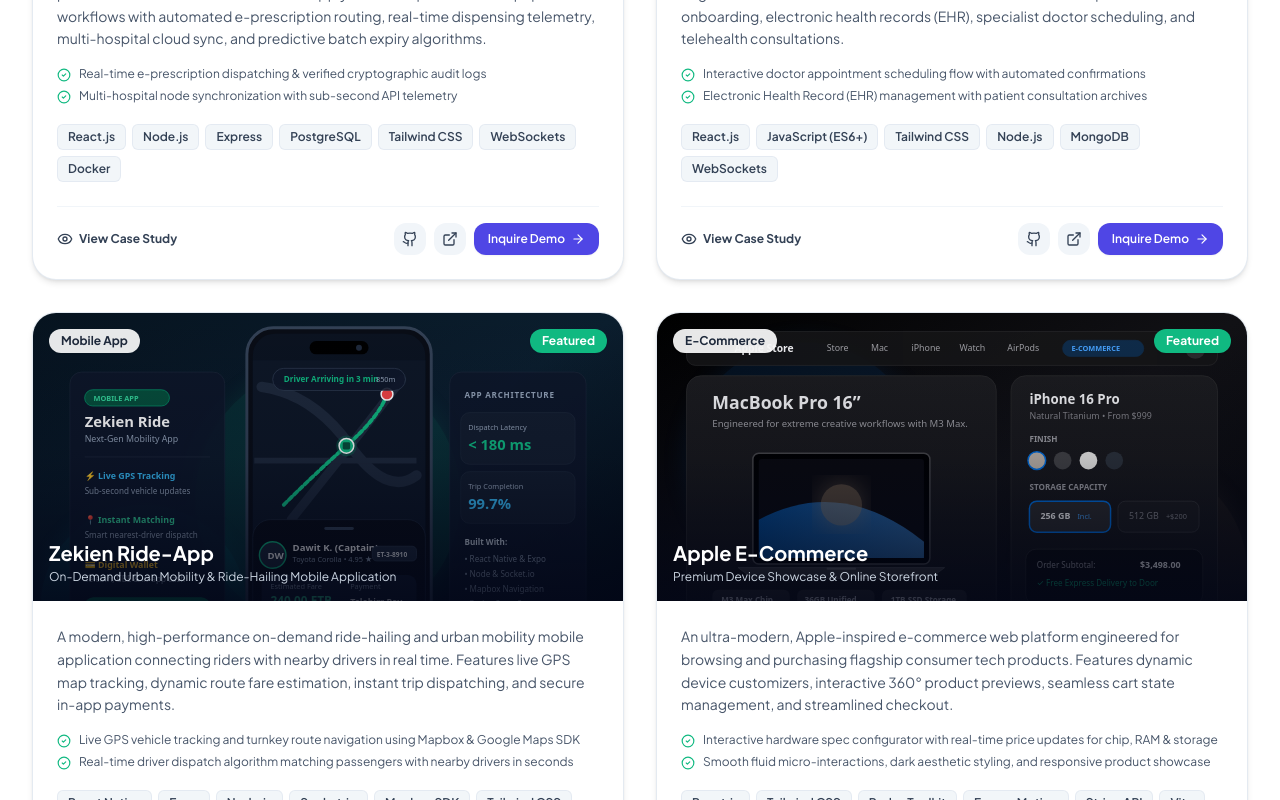
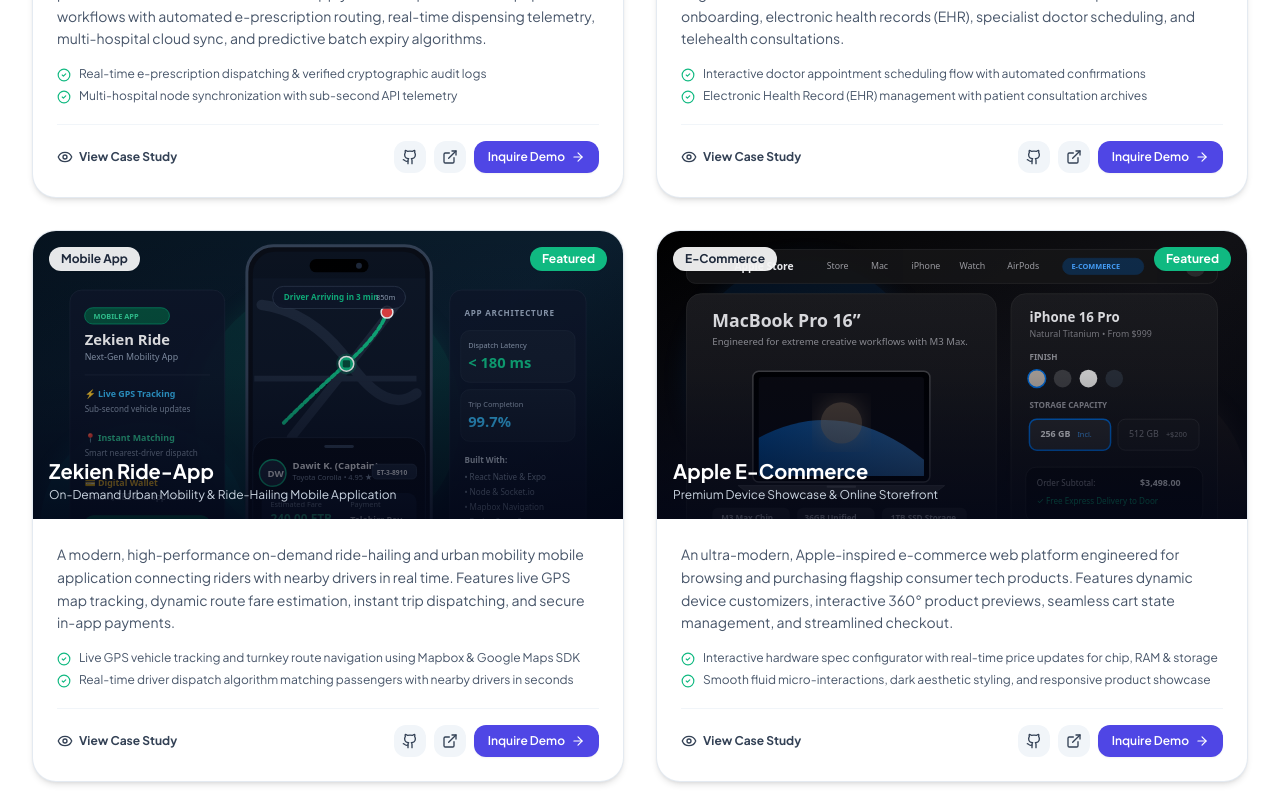
Before and after one commit to meseretshumye/Resume, a React (Vite) app: page / in a window 1280 px wide. Shown: the part 6600-7400 px from the top of the page. Built offline with nearby package versions, Linux system fonts and the light colour scheme.

Commit message:
fix(projects): remove technology tags from featured works cards

```diff
--- a/src/components/Projects.jsx
+++ b/src/components/Projects.jsx
@@ -120,18 +120,6 @@
                       </li>
                     ))}
                   </ul>
-
-                  {/* Technology Architecture Tags */}
-                  <div className="flex flex-wrap gap-1.5 mb-6">
-                    {project.technologies.map((tech, idx) => (
-                      <span
-                        key={idx}
-                        className="inline-flex items-center px-2.5 py-1 rounded-md text-xs font-semibold bg-slate-100/90 dark:bg-slate-800/90 text-slate-700 dark:text-slate-200 border border-slate-200/80 dark:border-slate-700/80 hover:border-indigo-500/50 hover:bg-indigo-50/50 dark:hover:bg-indigo-950/40 transition-colors"
-                      >
-                        {tech}
-                      </span>
-                    ))}
-                  </div>
                 </div>
 
                 {/* Action Buttons */}
```
